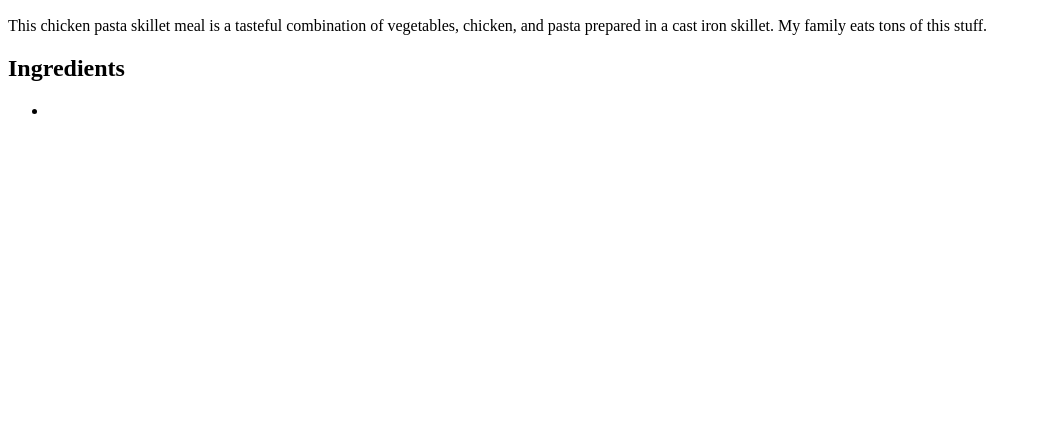
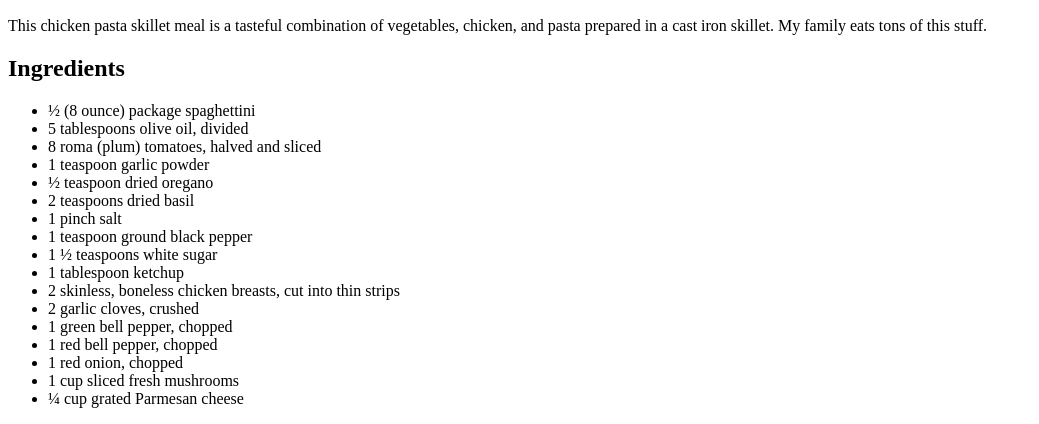
Before and after one commit to c000005/odin-recipes, a plain HTML site: page recipes/pasta.html in a window 1280 px wide. Shown: the part 434-858 px from the top of the page, without its empty margins (0-1039 px from the left). Before the commit the page ends 800 px from the top, so only its background shows below. Drawn offline with Linux system fonts and the light colour scheme.

Commit message:
add ingredient to recipe page

```diff
--- a/recipes/pasta.html
+++ b/recipes/pasta.html
@@ -16,7 +16,55 @@
         <h2>Ingredients</h2>
         <ul>
             <li>
-
+                ½ (8 ounce) package spaghettini
+            </li>
+            <li>
+                5 tablespoons olive oil, divided
+            </li>
+            <li>
+                8 roma (plum) tomatoes, halved and sliced
+            </li>
+            <li>
+                1 teaspoon garlic powder
+            </li>
+            <li>
+                ½ teaspoon dried oregano
+            </li>
+            <li>
+                2 teaspoons dried basil
+            </li>
+            <li>
+                1 pinch salt
+            </li>
+            <li>
+                1 teaspoon ground black pepper
+            </li>
+            <li>
+                1 ½ teaspoons white sugar
+            </li>
+            <li>
+                1 tablespoon ketchup
+            </li>
+            <li>
+                2 skinless, boneless chicken breasts, cut into thin strips
+            </li>
+            <li>
+                2 garlic cloves, crushed
+            </li>
+            <li>
+                1 green bell pepper, chopped
+            </li>
+            <li>
+                1 red bell pepper, chopped
+            </li>
+            <li>
+                1 red onion, chopped
+            </li>
+            <li>
+                1 cup sliced fresh mushrooms
+            </li>
+            <li>
+                ¼ cup grated Parmesan cheese
             </li>
         </ul>
     </body>
```
